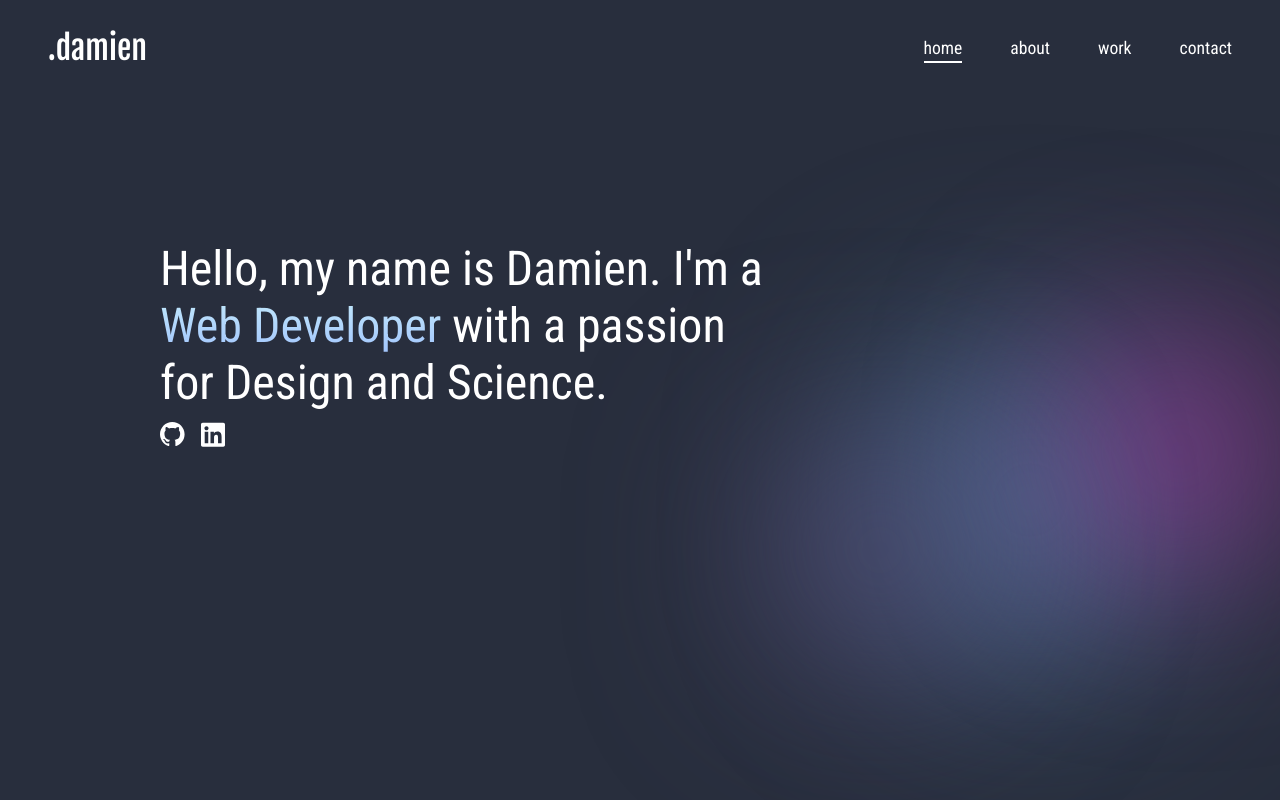
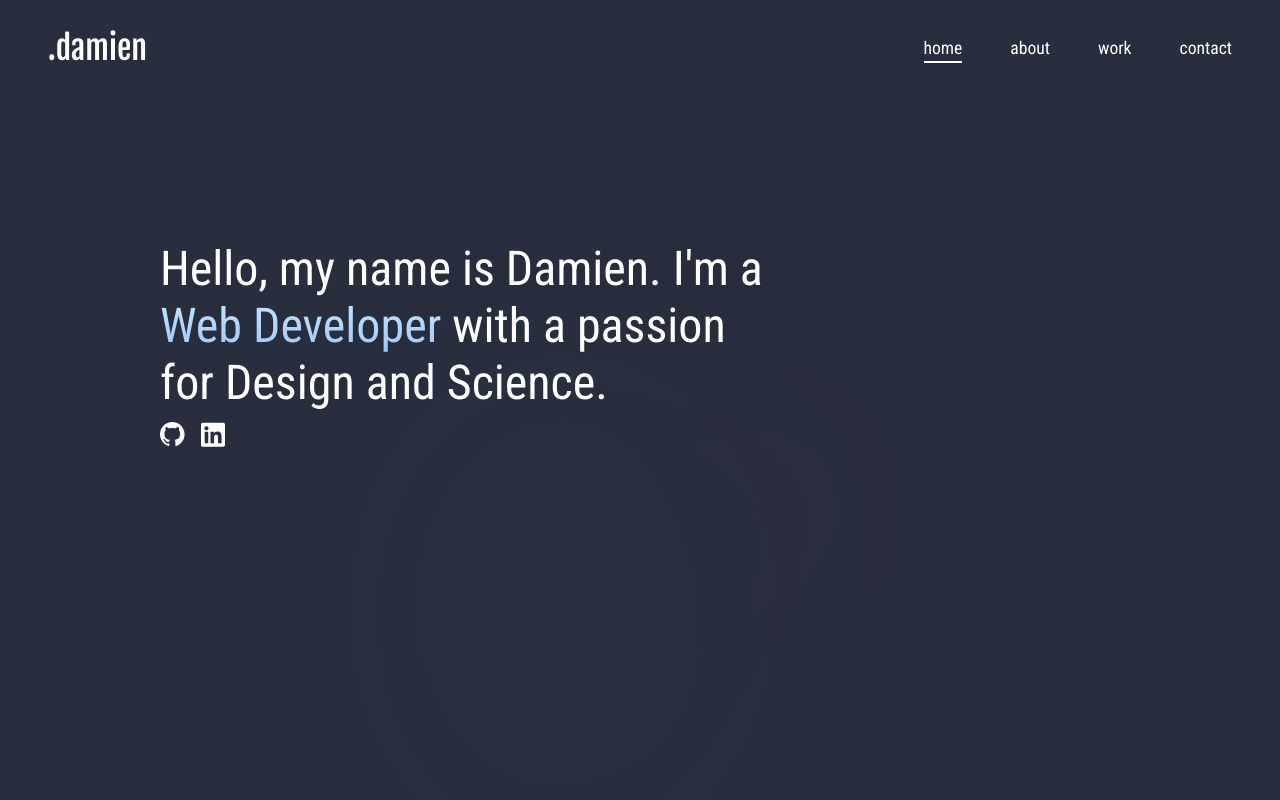
Before and after one commit to damienesp/portfolio, a React (Create React App) app: page / in a window 1280 px wide. Shown: the top 800 px of the page. Built offline with nearby package versions, Linux system fonts and the light colour scheme.

Commit message:
fixed animation time bg

```diff
--- a/src/styles/_config.scss
+++ b/src/styles/_config.scss
@@ -20,6 +20,7 @@ body {
   max-width: 1280px;
   margin: 0 auto;
   background-color: $primary-color;
+  font-display: swap;
 }
 
 li {
@@ -114,3 +115,12 @@ a {
     transform: translateY(100%);
   }
 }
+
+@keyframes bgFade {
+  0% {
+    opacity: 0;
+  }
+  100% {
+    opacity: 0.8;
+  }
+}
--- a/src/styles/layout/_home.scss
+++ b/src/styles/layout/_home.scss
@@ -3,42 +3,6 @@
   min-height: 100vh;
   width: 100%;
   position: relative;
-
-  .circle-wrapper {
-    position: absolute;
-    width: 100%;
-
-    .circle-1 {
-      width: 300px;
-      height: 300px;
-      border-radius: 500px;
-      background-color: #4b7297;
-      position: absolute;
-      filter: blur(100px);
-      right: 100px;
-      top: 350px;
-    }
-    .circle-2 {
-      width: 200px;
-      height: 200px;
-      border-radius: 500px;
-      background-color: rgb(160, 48, 154);
-      position: absolute;
-      filter: blur(100px);
-      right: 0;
-      top: 350px;
-    }
-    .circle-3 {
-      width: 200px;
-      height: 200px;
-      border-radius: 500px;
-      background-color: #594f7e;
-      position: absolute;
-      filter: blur(100px);
-      right: 300px;
-      top: 450px;
-    }
-  }
 
   h1 {
     cursor: default;
@@ -71,6 +35,48 @@
       -webkit-background-clip: text;
       -webkit-text-fill-color: transparent;
     }
+  }
+}
+
+// BACKGROUND STYLING
+.circle-wrapper {
+  animation: bgFade 3s ease-out forwards;
+  animation-direction: alternate;
+  animation-iteration-count: infinite;
+  opacity: 0;
+  position: absolute;
+  width: 100%;
+
+  .circle-1 {
+    width: 400px;
+    height: 500px;
+    border-radius: 500px;
+    background-color: #4b7297;
+    position: absolute;
+    filter: blur(100px);
+    right: 40%;
+    top: 350px;
+  }
+  .circle-2 {
+    width: 200px;
+    height: 300px;
+    border-radius: 500px;
+    background-color: rgb(160, 48, 154);
+    position: absolute;
+    filter: blur(100px);
+    right: 30%;
+    top: 350px;
+    opacity: 0.8;
+  }
+  .circle-3 {
+    width: 200px;
+    height: 400px;
+    border-radius: 500px;
+    background-color: #594f7e;
+    position: absolute;
+    filter: blur(100px);
+    right: 50%;
+    top: 450px;
   }
 }
 
@@ -110,6 +116,44 @@
   }
   .home-social {
     padding: 0 5rem;
+  }
+}
+
+@media screen and (max-width: 768px) {
+  .circle-wrapper {
+    position: absolute;
+    width: 100%;
+
+    .circle-1 {
+      width: 300px;
+      height: 300px;
+      border-radius: 500px;
+      background-color: #4b7297;
+      position: absolute;
+      filter: blur(100px);
+      right: 100px;
+      top: 350px;
+    }
+    .circle-2 {
+      width: 200px;
+      height: 200px;
+      border-radius: 500px;
+      background-color: rgb(160, 48, 154);
+      position: absolute;
+      filter: blur(100px);
+      right: 0;
+      top: 350px;
+    }
+    .circle-3 {
+      width: 200px;
+      height: 200px;
+      border-radius: 500px;
+      background-color: #594f7e;
+      position: absolute;
+      filter: blur(100px);
+      right: 300px;
+      top: 450px;
+    }
   }
 }
 
```
